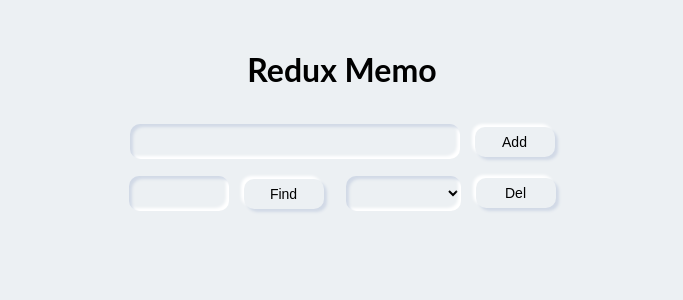
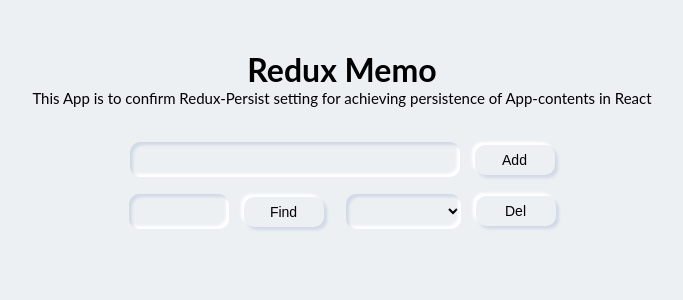
Before and after one commit to git-tune/redux-memo, a React (Create React App) app: page / in a window 1280 px wide. Shown: the top 300 px of the page, without its empty margins (298-981 px from the left). Built offline with nearby package versions, Linux system fonts and the light colour scheme.

Commit message:
add gh-pages

```diff
--- a/package.json
+++ b/package.json
@@ -2,6 +2,7 @@
   "name": "redux-memo",
   "version": "0.1.0",
   "private": true,
+  "homepage": "https://git-tune.github.io/redux-memo",
   "dependencies": {
     "@fortawesome/fontawesome-svg-core": "^1.2.29",
     "@fortawesome/free-brands-svg-icons": "^5.13.1",
@@ -23,7 +24,9 @@
     "start": "react-scripts start",
     "build": "react-scripts build",
     "test": "react-scripts test",
-    "eject": "react-scripts eject"
+    "eject": "react-scripts eject",
+    "predeploy": "react-scripts build",
+    "deploy": "gh-pages -d build"
   },
   "eslintConfig": {
     "extends": "react-app"
@@ -44,6 +47,7 @@
     "eslint-config-prettier": "^6.11.0",
     "eslint-loader": "^4.0.2",
     "eslint-plugin-prettier": "^3.1.4",
+    "gh-pages": "^3.1.0",
     "prettier": "^2.0.5"
   }
 }
--- a/src/components/templates/Memo.js
+++ b/src/components/templates/Memo.js
@@ -13,7 +13,12 @@
 
 const Title = styled.h1`
   color: ${colors.black};
-  margin: 50px 0 30px 0;
+  margin: 50px 0 0 0;
+`;
+
+const SubTitle = styled.p`
+  font-size: 15px;
+  margin-bottom: 30px;
 `;
 
 const Table = styled.table`
@@ -24,6 +29,10 @@
   return (
     <Container>
       <Title>Redux Memo</Title>
+      <SubTitle>
+        This App is to confirm Redux-Persist setting for achieving persistence
+        of App-contents in React
+      </SubTitle>
       <AddForm />
       <Table>
         <tbody>
```
Also changed, not shown: 1 other file (tests, documents, lock files or other folders).
